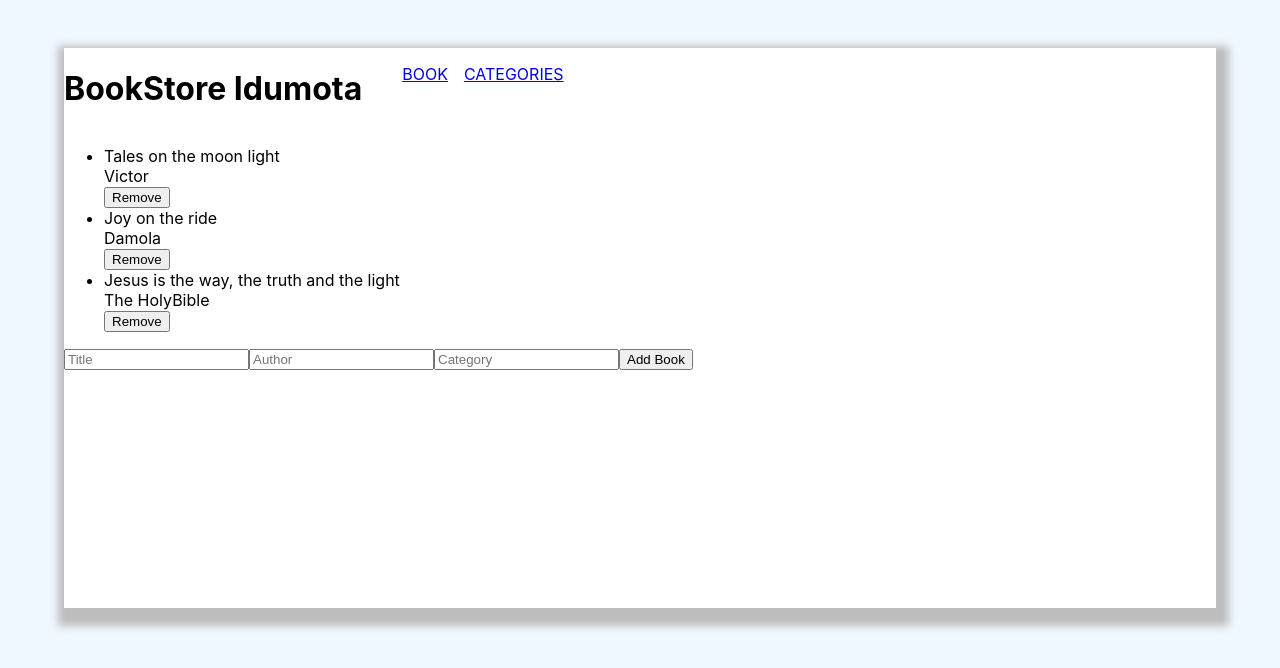
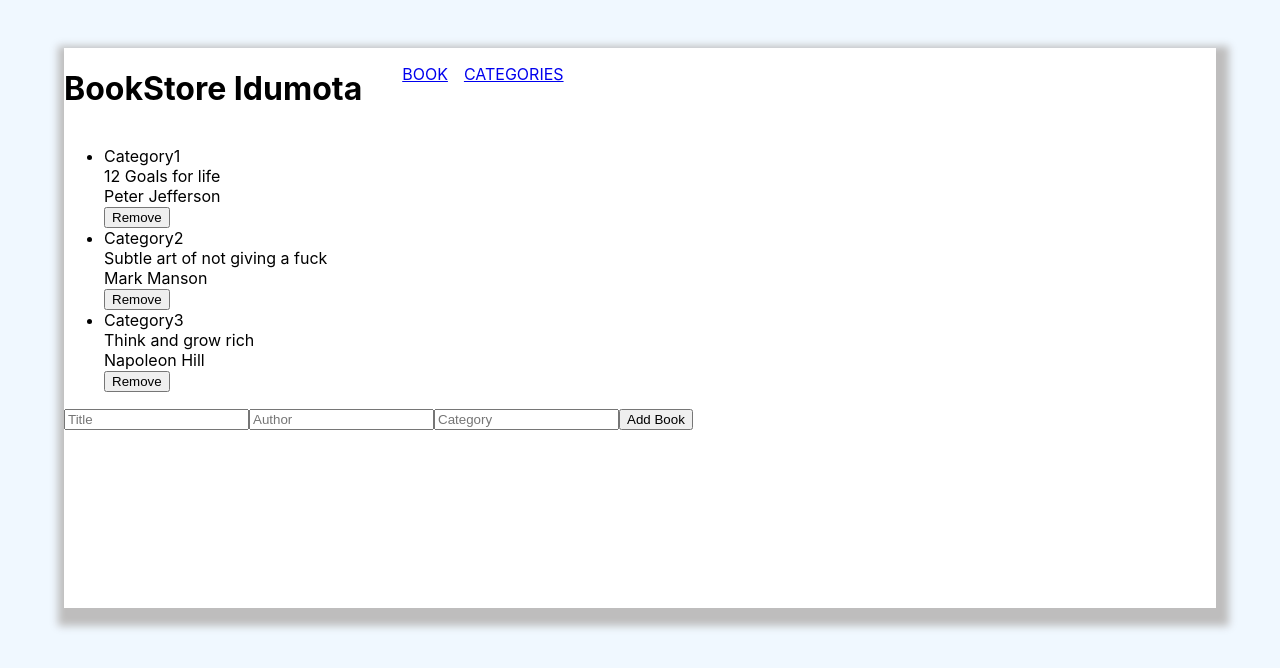
Before and after one commit to V0pe/Bookstore, a React (Create React App) app: page / in a window 1280 px wide. Shown: the top 668 px of the page. Built offline with nearby package versions, Linux system fonts and the light colour scheme.

Commit message:
dispatch book remove and book selector

```diff
--- a/src/components/DisplayBook.js
+++ b/src/components/DisplayBook.js
@@ -1,10 +1,13 @@
-import React from 'react';
-import PropTypes from 'prop-types';
+import React, { useEffect } from 'react';
+import { useSelector } from 'react-redux';
+import { selectBooks } from '../redux/books/books';
 import SingleBook from './SingleBook';
 
-class DisplayBook extends React.PureComponent {
-  render() {
-    const { books } = this.props;
+const DisplayBook = () => {
+  const books = useSelector(selectBooks);
+  useEffect(() => {
+  }, []);
+
   return (
     <ul>
       {books.map((book) => (
@@ -12,11 +15,6 @@ class DisplayBook extends React.PureComponent {
       ))}
     </ul>
   );
-  }
-}
-
-DisplayBook.propTypes = {
-  books: PropTypes.string.isRequired,
 };
 
 export default DisplayBook;
--- a/src/components/SingleBook.js
+++ b/src/components/SingleBook.js
@@ -1,24 +1,30 @@
 import React from 'react';
 import PropTypes from 'prop-types';
+import { useDispatch } from 'react-redux';
+import { removeBook } from '../redux/books/books';
 
-class SingleBook extends React.PureComponent {
-  render() {
-    const { book } = this.props;
+const SingleBook = (props) => {
+  SingleBook.propTypes = {
+    book: PropTypes.string.isRequired,
+  };
+  const { book } = props;
+  const dispatch = useDispatch();
+  const handleClick = (book) => {
+    dispatch(removeBook(book));
+  };
+
   return (
-      <li>
+    <li id={book.id} key={book.id}>
+      {book.category}
+      <br />
       {book.title}
       <br />
       {book.author}
       <br />
-        <button type="button">Remove</button>
+      <button type="button" onClick={() => handleClick(book)}>Remove</button>
     </li>
 
   );
-  }
-}
-
-SingleBook.propTypes = {
-  book: PropTypes.string.isRequired,
 };
 
 export default SingleBook;
```
Lines whose indentation alone changed are shown as unchanged.
